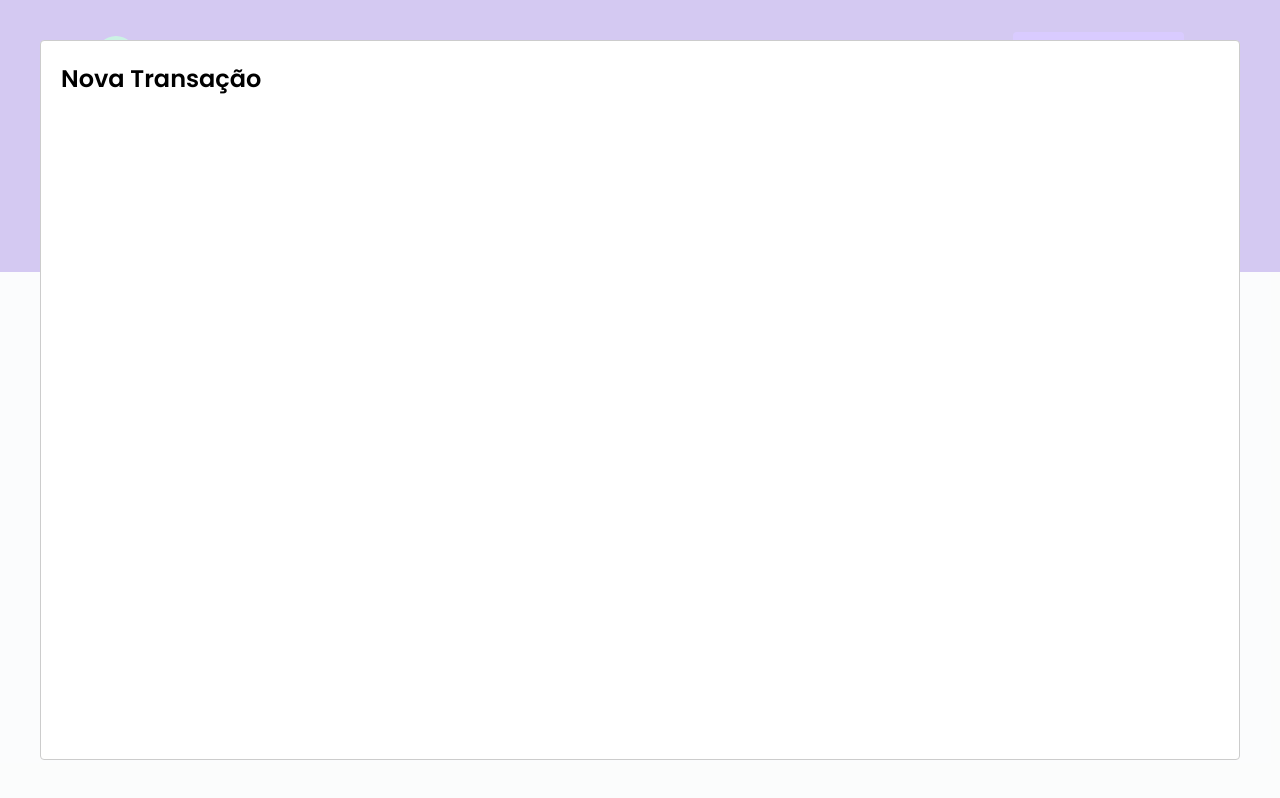
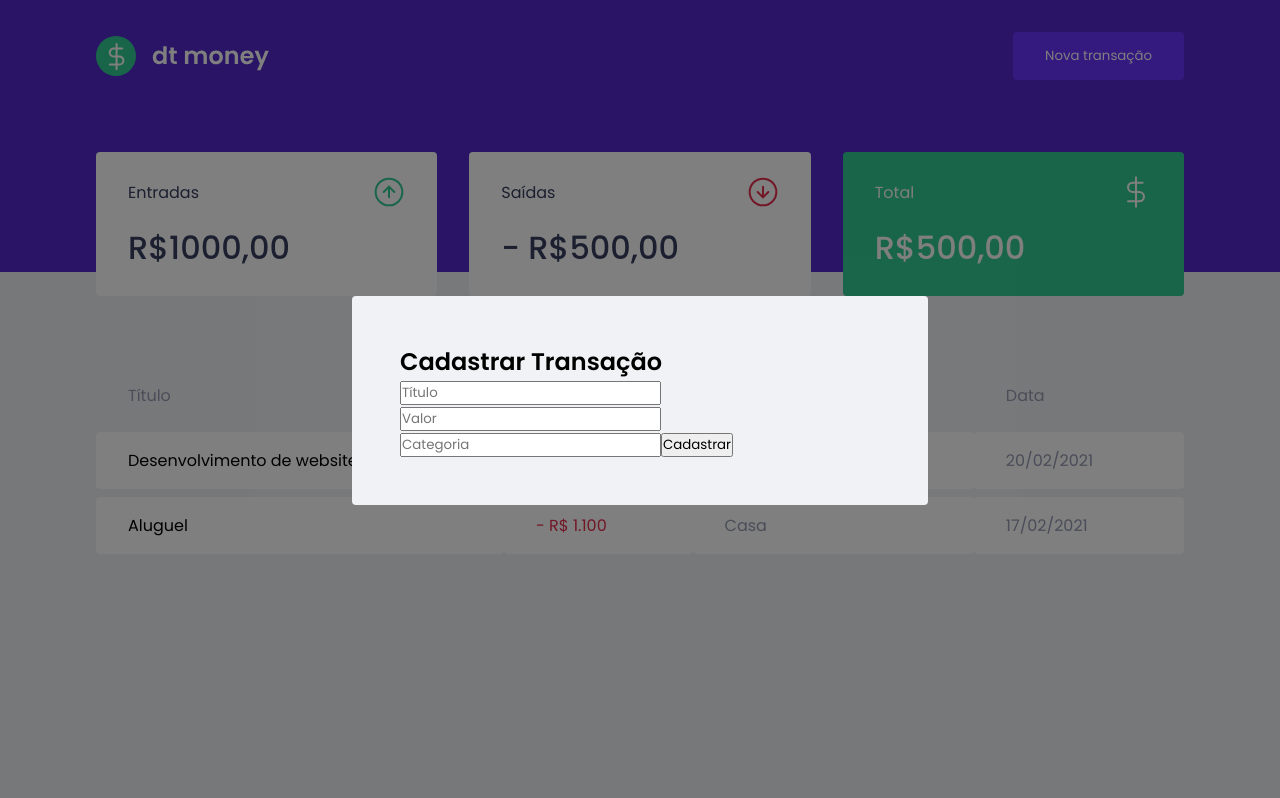
Before and after one commit to alexmuniz96/dtmoney, a React (Create React App) app: page / in a window 1280 px wide. Both pictures are taken after a click on the button "Nova transação". Built offline with nearby package versions, Linux system fonts and the light colour scheme; no server answers; what miragejs would draw is missing.

Commit message:
init style modal

```diff
--- a/src/components/NewTransactionModal/index.tsx
+++ b/src/components/NewTransactionModal/index.tsx
@@ -1,4 +1,5 @@
 import Modal from 'react-modal';
+import { Container } from './styles';
 
 interface NewTransactionModalProps {
   isOpen: boolean;
@@ -10,8 +11,30 @@
     <Modal
       isOpen={isOpen}
       onRequestClose={onRequestClose}
+      overlayClassName="react-modal-overlay"
+      className="react-modal-content"
     >
-      <h2>Nova Transação</h2>
+
+      <Container>
+        <h2>Cadastrar Transação</h2>
+        <input
+          placeholder="Título"
+        />
+        <input
+          type="number"
+          placeholder="Valor"
+        />
+        <input
+          placeholder="Categoria"
+        />
+
+        <button type="submit">
+          Cadastrar
+        </button>
+
+      </Container>
+
+
     </Modal>
   );
 }
--- a/src/components/NewTransactionModal/styles.ts
+++ b/src/components/NewTransactionModal/styles.ts
@@ -1,4 +1,4 @@
 import styled from "styled-components"
 
-export const Container = styled.div`
+export const Container = styled.form`
 `;
--- a/src/style/global.ts
+++ b/src/style/global.ts
@@ -52,4 +52,25 @@
     opacity: 0.6;
     cursor: not-allowed;
   }
+
+  .react-modal-overlay{
+    background: rgba(0,0,0 ,0.5);
+    position: fixed;
+    top: 0;
+    right:0;
+    bottom:0;
+    left:0;
+
+    display:flex;
+    align-items:center;
+    justify-content: center;
+  }
+  .react-modal-content{
+    width:100%;
+    max-width: 576px;
+    background: var(--background);
+    padding:3rem;
+    position:relative;
+    border-radius:0.25rem
+  }
 `
```
